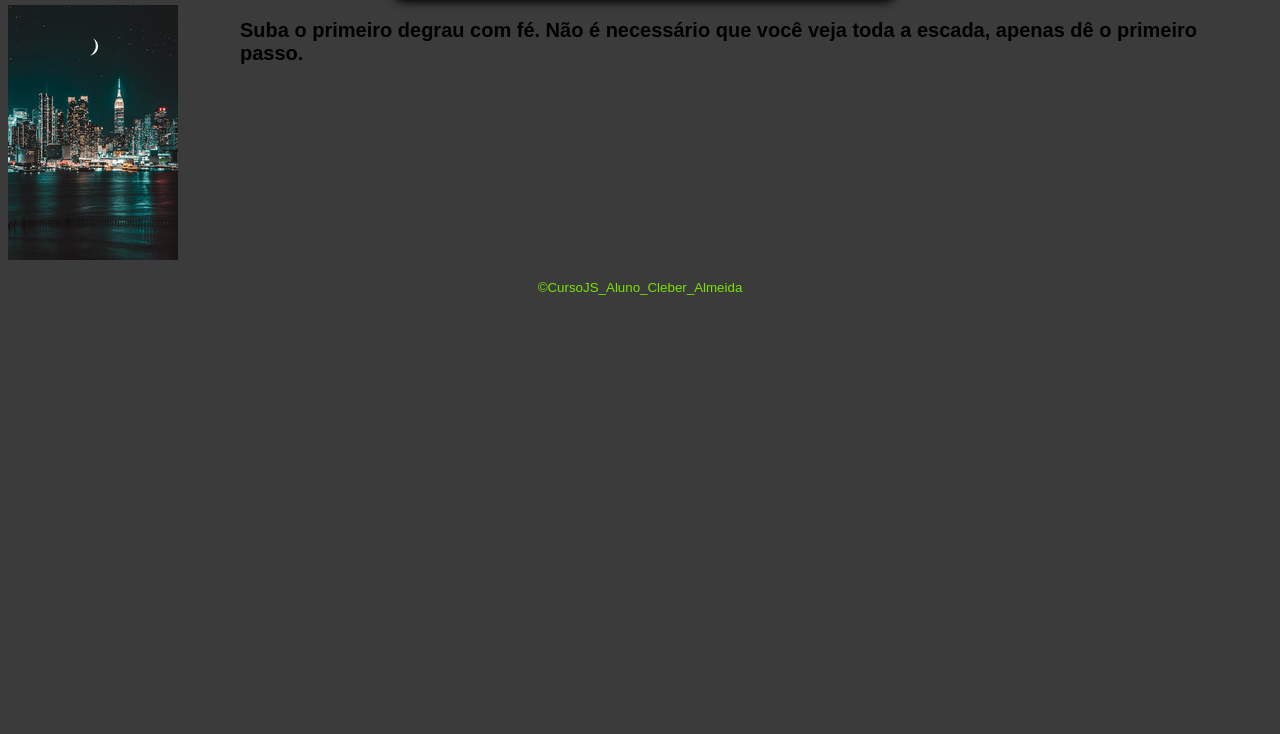
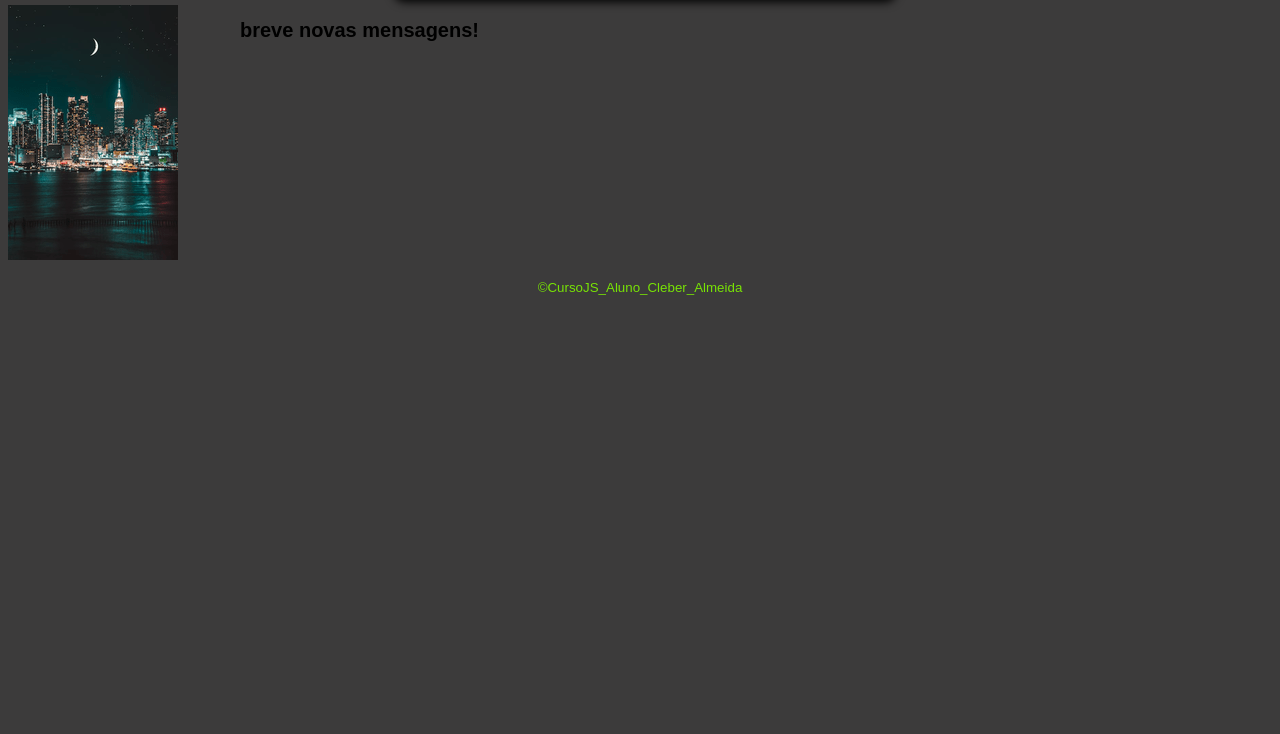
Before and after one commit to LearnEvolution/meu-primeiro-site, a plain HTML site: page index.html in a window 1280 px wide. Shown: the part 66-800 px from the top of the page. Drawn offline with Linux system fonts and the light colour scheme; files whose address does not match are found by name.

Commit message:
tirei as mensagens

```diff
--- a/index.html
+++ b/index.html
@@ -10,9 +10,7 @@
 </head>
 
 <body onload="iniciar()">
-    <h3> Suba o primeiro degrau com fé.
- Não é necessário que você veja toda a escada,
- apenas dê o primeiro passo. </h3>
+    <h3>breve novas mensagens! </h3>
     <header>
         <h1 id="top"></h1>
 
```
